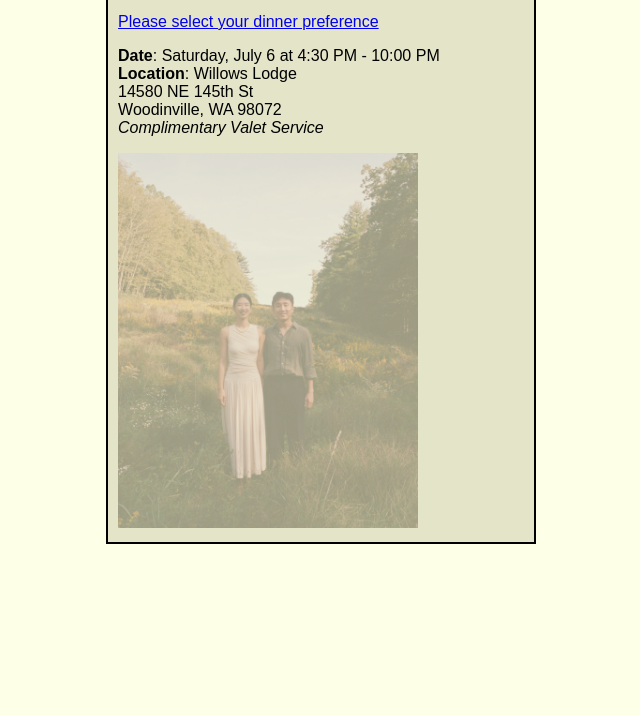
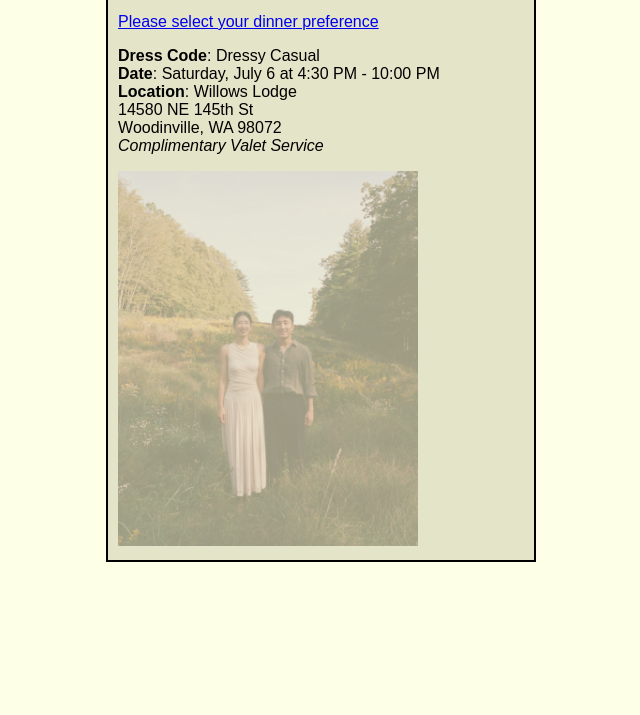
Before and after one commit to VGoose/vgoose.github.io, a plain HTML site: page index.html in a window 1280 px wide. Shown: the part 85-800 px from the top of the page, without its empty margins (319-959 px from the left). Drawn offline with Linux system fonts and the light colour scheme.

Commit message:
feat: add dress code

```diff
--- a/index.html
+++ b/index.html
@@ -77,6 +77,9 @@
     <a class="fade-in-link" href="https://forms.gle/PuydeA3eM1yPxtyr8">Please select your dinner preference</a>
     <p>
       <span style="display:block">
+        <b>Dress Code</b>: Dressy Casual
+      </span>
+      <span style="display:block">
         <b>Date</b>: Saturday, July 6 at 4:30 PM - 10:00 PM
       </span>
       <span style="display:block">
```
